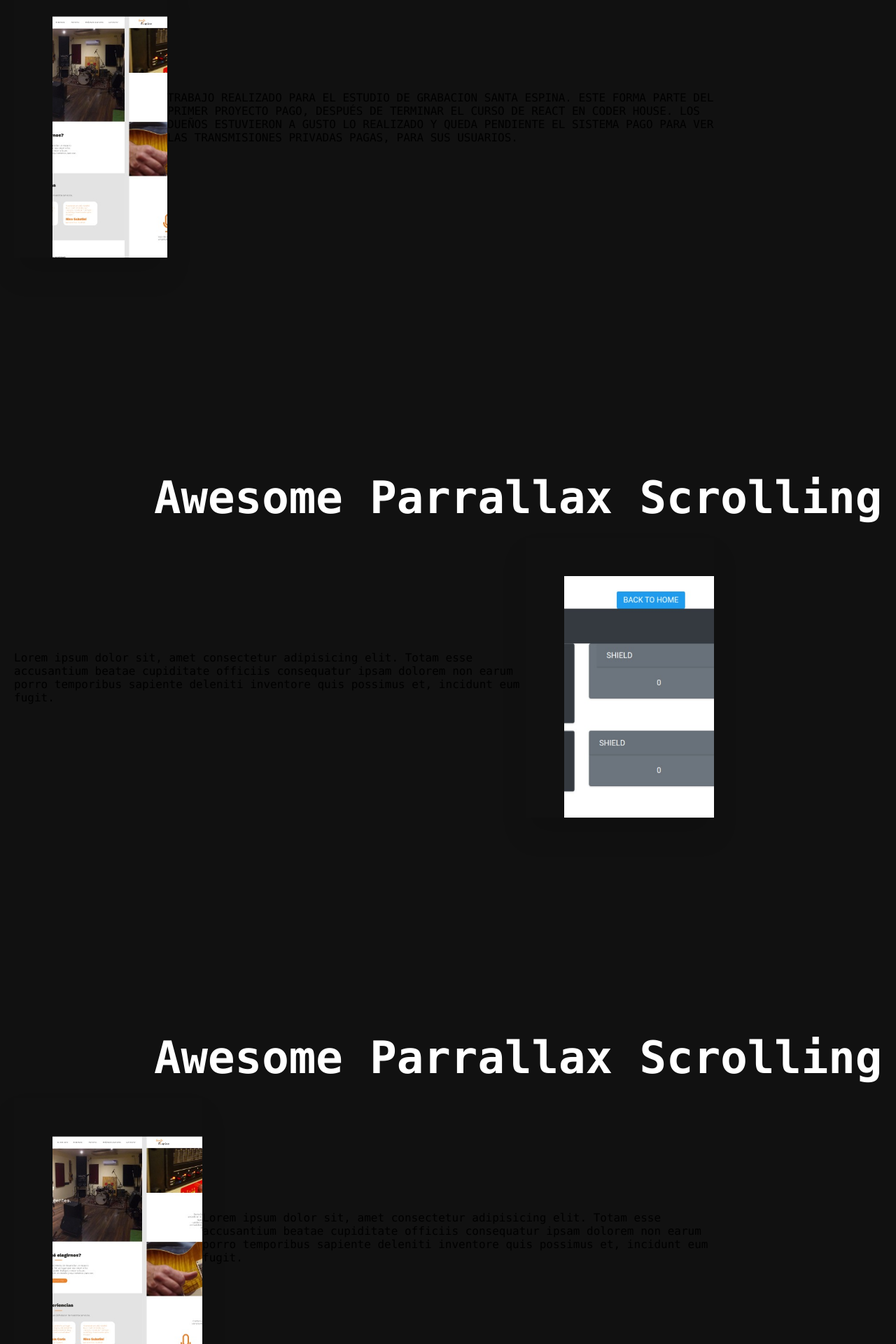
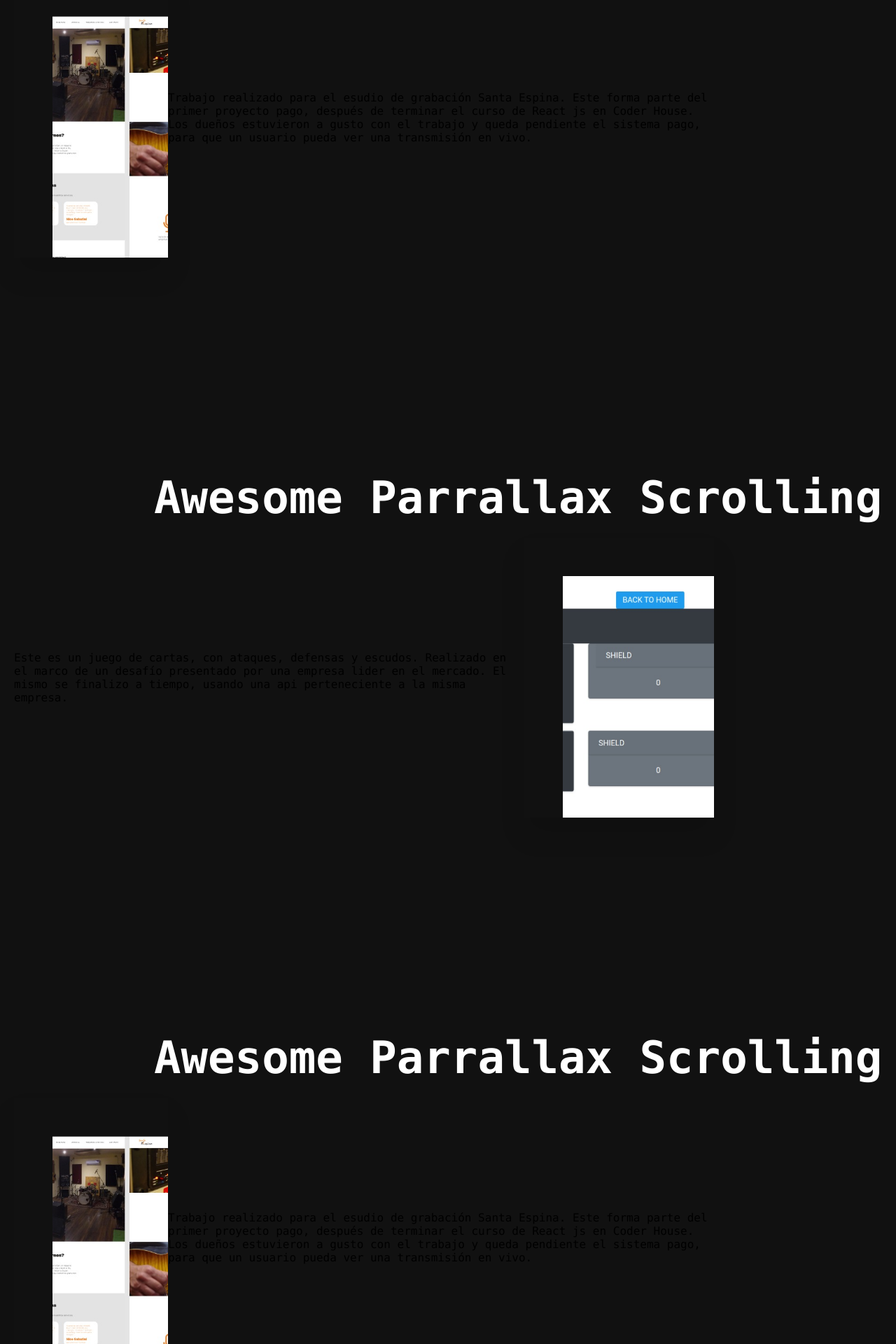
Before and after one commit to projectogen/portfolio, a React (Create React App) app in the folder menu/: page / in a window 1280 px wide. Shown: the part 1880-3800 px from the top of the page at 70% size. Built offline with nearby package versions, Linux system fonts and the light colour scheme.

Commit message:
cambio de las descripciones de los proyectos realizado - Fede

```diff
--- a/menu/src/Main.js
+++ b/menu/src/Main.js
@@ -20,12 +20,12 @@ export default function Main() {
                 <img className=" jarallax-img" src={proyecto1} />
               </div>
               <Parallax y={[0, -200]}>
-                <div className="content" data-jarallax-element="-200 0">
+                <div className="content" data-jarallax-element="-100 0">
                   <p>
-                    TRABAJO REALIZADO PARA EL ESTUDIO DE GRABACION SANTA ESPINA. ESTE FORMA PARTE
-                    DEL PRIMER PROYECTO PAGO, DESPUÉS DE TERMINAR EL CURSO DE REACT EN CODER HOUSE.
-                    LOS DUEÑOS ESTUVIERON A GUSTO LO REALIZADO Y QUEDA PENDIENTE EL SISTEMA PAGO PARA VER
-                    LAS TRANSMISIONES PRIVADAS PAGAS, PARA SUS USUARIOS.
+                    Trabajo realizado para el esudio de grabación Santa Espina.
+                    Este forma parte del primer proyecto pago, después de terminar
+                    el curso de React js en Coder House. Los dueños estuvieron a gusto con el trabajo
+                    y queda pendiente el sistema pago, para que un usuario pueda ver una transmisión en vivo.
                   </p>
                 </div>
               </Parallax>
@@ -43,12 +43,11 @@ export default function Main() {
                 <img src={proyecto2} className="jarallax-img" />
               </div>
               <Parallax y={[0, -200]}>
-                <div className="content" data-jarallax-element="-200 0">
+                <div className="content" data-jarallax-element="-100 0">
                   <p>
-                    Lorem ipsum dolor sit, amet consectetur adipisicing elit.
-                    Totam esse accusantium beatae cupiditate officiis consequatur
-                    ipsam dolorem non earum porro temporibus sapiente deleniti
-                    inventore quis possimus et, incidunt eum fugit.
+                    Este es un juego de cartas, con ataques, defensas y escudos.
+                    Realizado en el marco de un desafío presentado por una empresa lider en el mercado.
+                    El mismo se finalizo a tiempo, usando una api perteneciente a la misma empresa.
                   </p>
                 </div>
               </Parallax>
@@ -66,12 +65,12 @@ export default function Main() {
                 <img src={proyecto1} className="jarallax-img" />
               </div>
               <Parallax y={[0, -200]}>
-                <div className="content" data-jarallax-element="-200 0">
+                <div className="content" data-jarallax-element="-100 0">
                   <p>
-                    Lorem ipsum dolor sit, amet consectetur adipisicing elit.
-                    Totam esse accusantium beatae cupiditate officiis consequatur
-                    ipsam dolorem non earum porro temporibus sapiente deleniti
-                    inventore quis possimus et, incidunt eum fugit.
+                  Trabajo realizado para el esudio de grabación Santa Espina.
+                    Este forma parte del primer proyecto pago, después de terminar
+                    el curso de React js en Coder House. Los dueños estuvieron a gusto con el trabajo
+                    y queda pendiente el sistema pago, para que un usuario pueda ver una transmisión en vivo.
                   </p>
                 </div>
               </Parallax>
```
